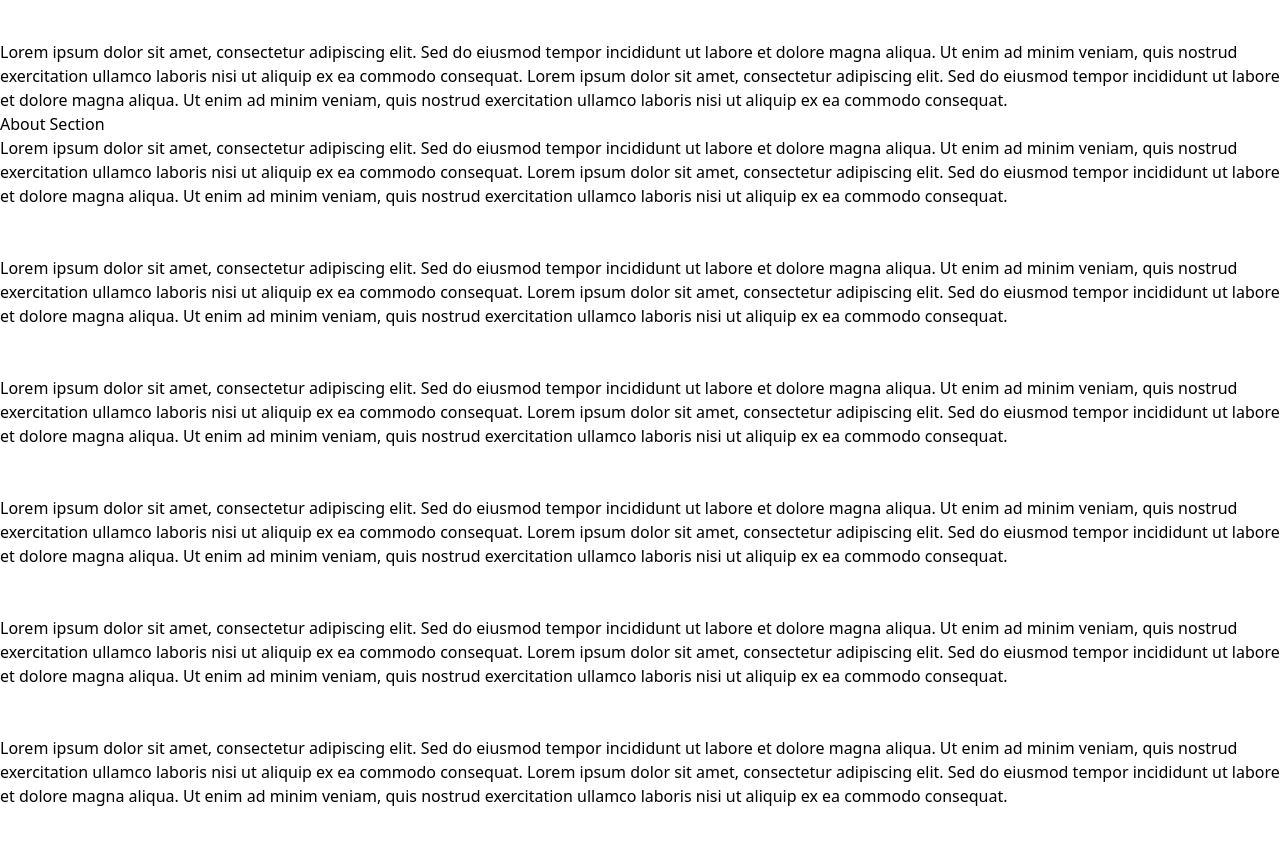
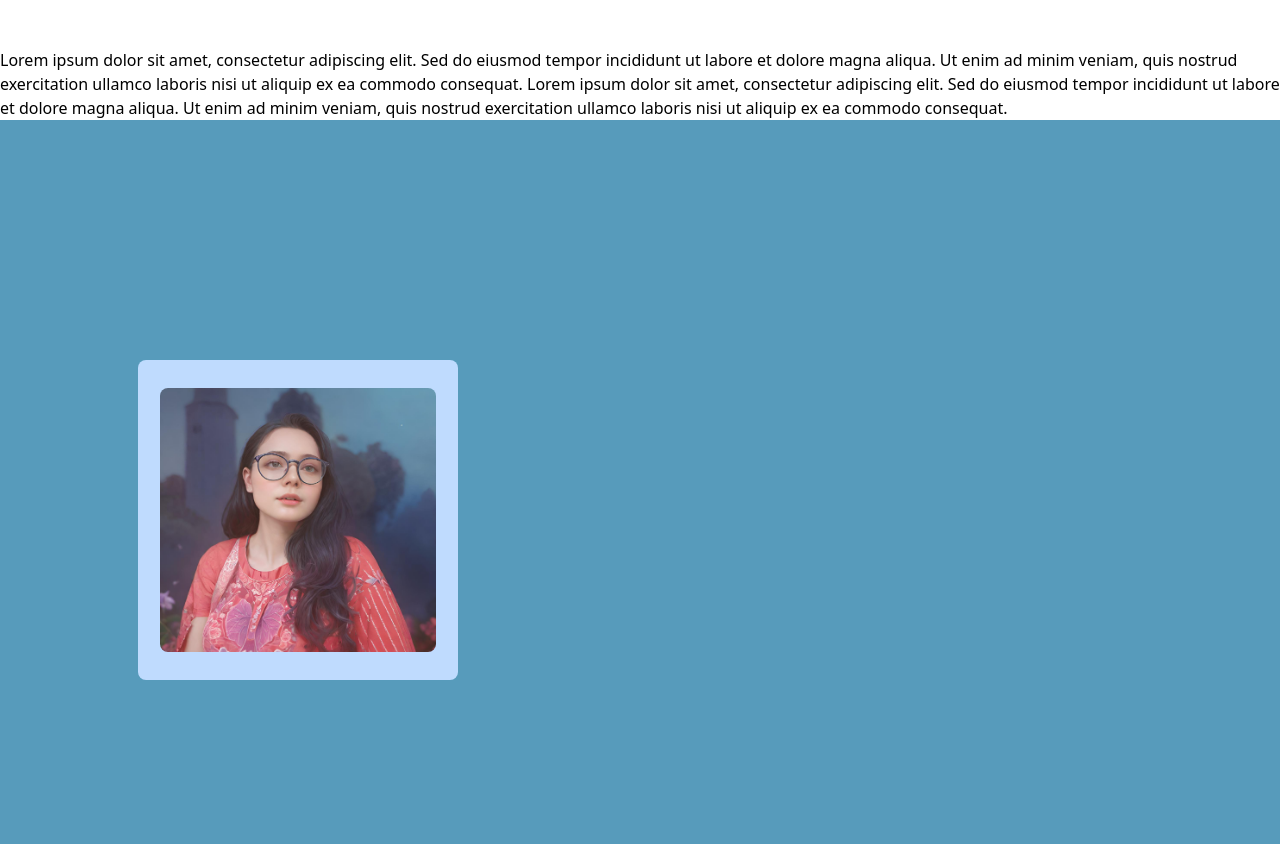
Before and after one commit to anita00001/portfolio-anita, a React (Create React App) app: page /about in a window 1280 px wide. Shown: the part 2968-3812 px from the top of the page. Built offline with nearby package versions, Linux system fonts and the light colour scheme; the HTML template or start-up script is replaced by a standard one.

Commit message:
Photo on About Page

```diff
--- a/src/App.css
+++ b/src/App.css
@@ -43,3 +43,31 @@
   font-family: 'Lobster', cursive;
   color: #035d86
 }
+
+/* Fade-out animation */
+@keyframes fade-out {
+  0% {
+    opacity: 1;
+  }
+  100% {
+    opacity: 0;
+  }
+}
+
+.fade-out {
+  animation: fade-out 1s ease forwards;
+}
+
+/* Slide-up animation */
+@keyframes slide-up {
+  0% {
+    transform: translateY(100%);
+  }
+  100% {
+    transform: translateY(0);
+  }
+}
+
+.animate-slide-up {
+  animation: slide-up 5s ease forwards;
+}
--- /dev/null
+++ b/src/components/AboutPhoto.jsx
@@ -0,0 +1,27 @@
+import React, { useState } from 'react';
+import profilePicture from '../assets/profile-picture.jpg';
+
+const AboutPhoto = () => {
+  const [fadeOut, setFadeOut] = useState(false);
+
+  const handleAnimationEnd = () => {
+    setFadeOut(true);
+    setTimeout(() => {
+        setFadeOut(false);
+    }, 1000);
+  };
+
+  return (
+    <div className="mx-20 w-1/2 flex justify-center items-center h-screen relative">
+        <div className="absolute bg-blue-200 rounded-lg mx-20 w-80 h-80"></div>
+        <img
+            src={profilePicture}
+            alt="Profile"
+            className={`h-auto w-full rounded-lg relative ${fadeOut ? 'fade-out' : 'animate-slide-up'}`}
+            onAnimationEnd={handleAnimationEnd}
+        />
+    </div>
+  );
+};
+
+export default AboutPhoto;
--- a/src/routes/About.js
+++ b/src/routes/About.js
@@ -1,28 +1,11 @@
 import React from 'react';
+import AboutPhoto from '../components/AboutPhoto';
 
 const About = () => {
   return (
-    <div id="about">
-      <h1>About Section</h1>
-      <p>Lorem ipsum dolor sit amet, consectetur adipiscing elit. Sed do eiusmod tempor incididunt ut labore et dolore magna aliqua. Ut enim ad minim veniam, quis nostrud exercitation ullamco laboris nisi ut aliquip ex ea commodo consequat.
-      Lorem ipsum dolor sit amet, consectetur adipiscing elit. Sed do eiusmod tempor incididunt ut labore et dolore magna aliqua. Ut enim ad minim veniam, quis nostrud exercitation ullamco laboris nisi ut aliquip ex ea commodo consequat.
-      </p>
-      <br /><br />
-      <p>Lorem ipsum dolor sit amet, consectetur adipiscing elit. Sed do eiusmod tempor incididunt ut labore et dolore magna aliqua. Ut enim ad minim veniam, quis nostrud exercitation ullamco laboris nisi ut aliquip ex ea commodo consequat.
-      Lorem ipsum dolor sit amet, consectetur adipiscing elit. Sed do eiusmod tempor incididunt ut labore et dolore magna aliqua. Ut enim ad minim veniam, quis nostrud exercitation ullamco laboris nisi ut aliquip ex ea commodo consequat.
-      </p><br /><br />
-      <p>Lorem ipsum dolor sit amet, consectetur adipiscing elit. Sed do eiusmod tempor incididunt ut labore et dolore magna aliqua. Ut enim ad minim veniam, quis nostrud exercitation ullamco laboris nisi ut aliquip ex ea commodo consequat.
-      Lorem ipsum dolor sit amet, consectetur adipiscing elit. Sed do eiusmod tempor incididunt ut labore et dolore magna aliqua. Ut enim ad minim veniam, quis nostrud exercitation ullamco laboris nisi ut aliquip ex ea commodo consequat.
-      </p><br /><br />
-      <p>Lorem ipsum dolor sit amet, consectetur adipiscing elit. Sed do eiusmod tempor incididunt ut labore et dolore magna aliqua. Ut enim ad minim veniam, quis nostrud exercitation ullamco laboris nisi ut aliquip ex ea commodo consequat.
-      Lorem ipsum dolor sit amet, consectetur adipiscing elit. Sed do eiusmod tempor incididunt ut labore et dolore magna aliqua. Ut enim ad minim veniam, quis nostrud exercitation ullamco laboris nisi ut aliquip ex ea commodo consequat.
-      </p><br /><br />
-      <p>Lorem ipsum dolor sit amet, consectetur adipiscing elit. Sed do eiusmod tempor incididunt ut labore et dolore magna aliqua. Ut enim ad minim veniam, quis nostrud exercitation ullamco laboris nisi ut aliquip ex ea commodo consequat.
-      Lorem ipsum dolor sit amet, consectetur adipiscing elit. Sed do eiusmod tempor incididunt ut labore et dolore magna aliqua. Ut enim ad minim veniam, quis nostrud exercitation ullamco laboris nisi ut aliquip ex ea commodo consequat.
-      </p><br /><br />
-      <p>Lorem ipsum dolor sit amet, consectetur adipiscing elit. Sed do eiusmod tempor incididunt ut labore et dolore magna aliqua. Ut enim ad minim veniam, quis nostrud exercitation ullamco laboris nisi ut aliquip ex ea commodo consequat.
-      Lorem ipsum dolor sit amet, consectetur adipiscing elit. Sed do eiusmod tempor incididunt ut labore et dolore magna aliqua. Ut enim ad minim veniam, quis nostrud exercitation ullamco laboris nisi ut aliquip ex ea commodo consequat.
-      </p><br /><br /><br /><br />
+    <div id="about" className="min-h-screen bg-color4 grid grid-cols-2 gap-4 px-20">
+      <div className="photo">< AboutPhoto /></div>
+      <div classname="about-description"></div>
     </div>
   );
 };
```
Also changed, not shown: src/components/AboutDescription.jsx (added).
